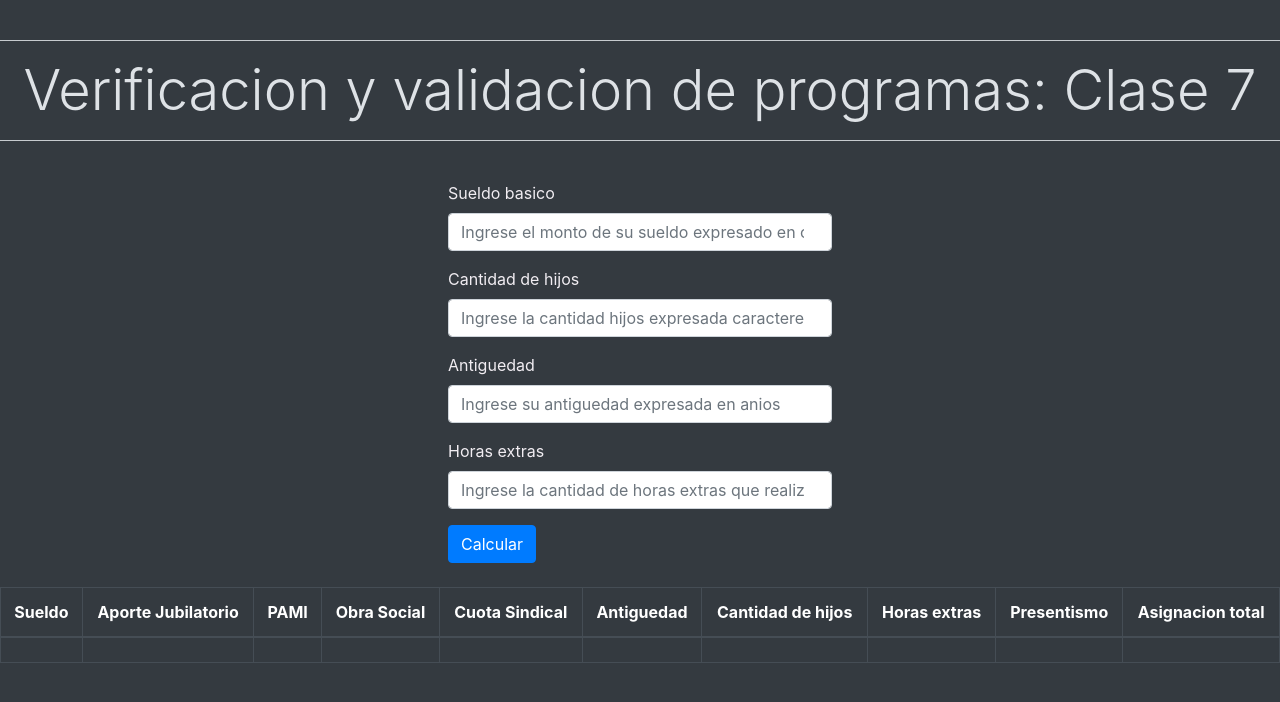
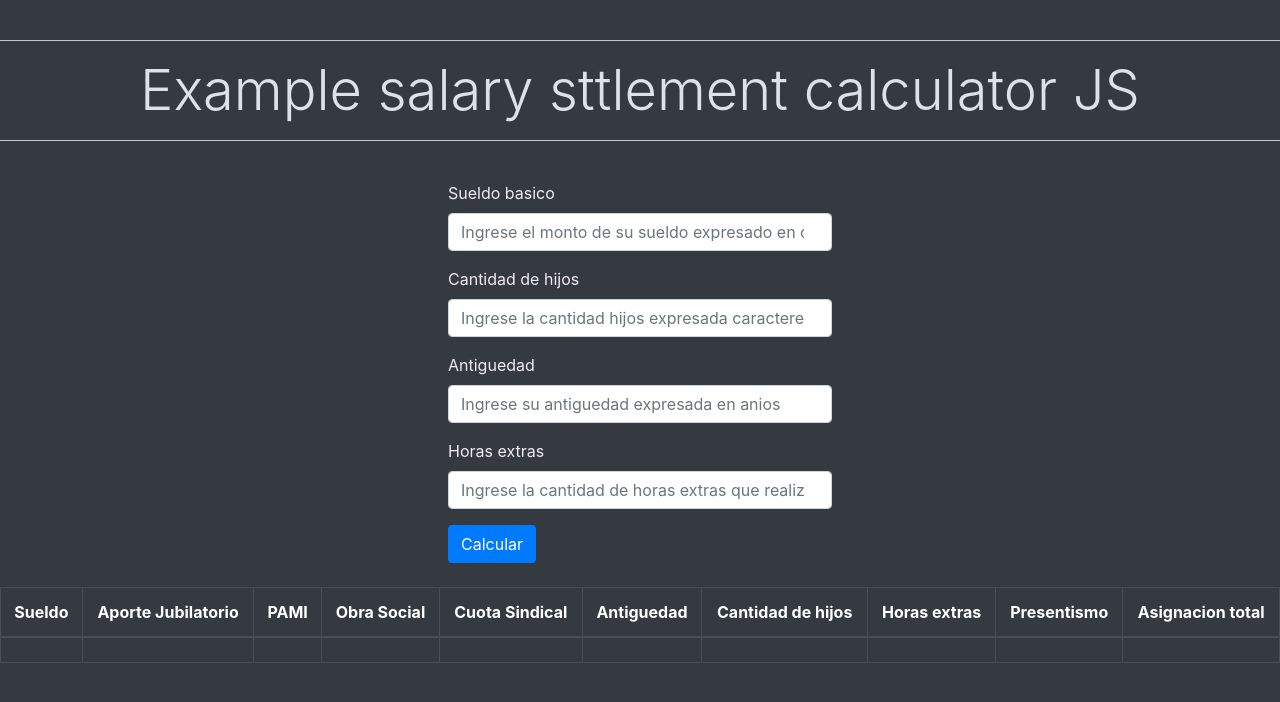
Before and after one commit to G-Miralles/VyVClase7, a plain HTML site: page index.html in a window 1280 px wide. Drawn offline with nearby package versions, Linux system fonts and the light colour scheme.

Commit message:
Update index.html

```diff
--- a/index.html
+++ b/index.html
@@ -12,7 +12,7 @@
 <body>
     <br>
     <hr>
-    <h1 class="display-4 text-center">Verificacion y validacion de programas: Clase 7 </h1>
+    <h1 class="display-4 text-center">Example salary sttlement calculator JS </h1>
     <hr>
     <br>
 
```
